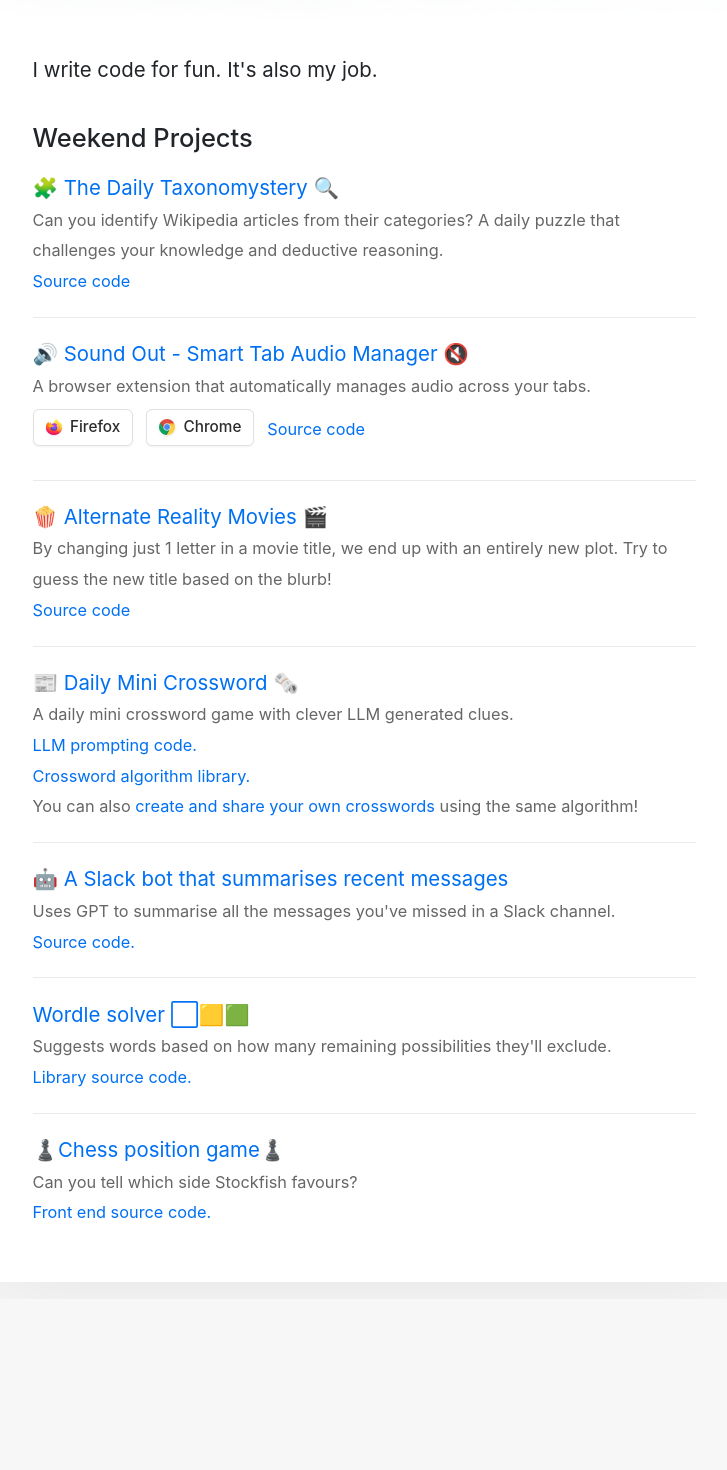
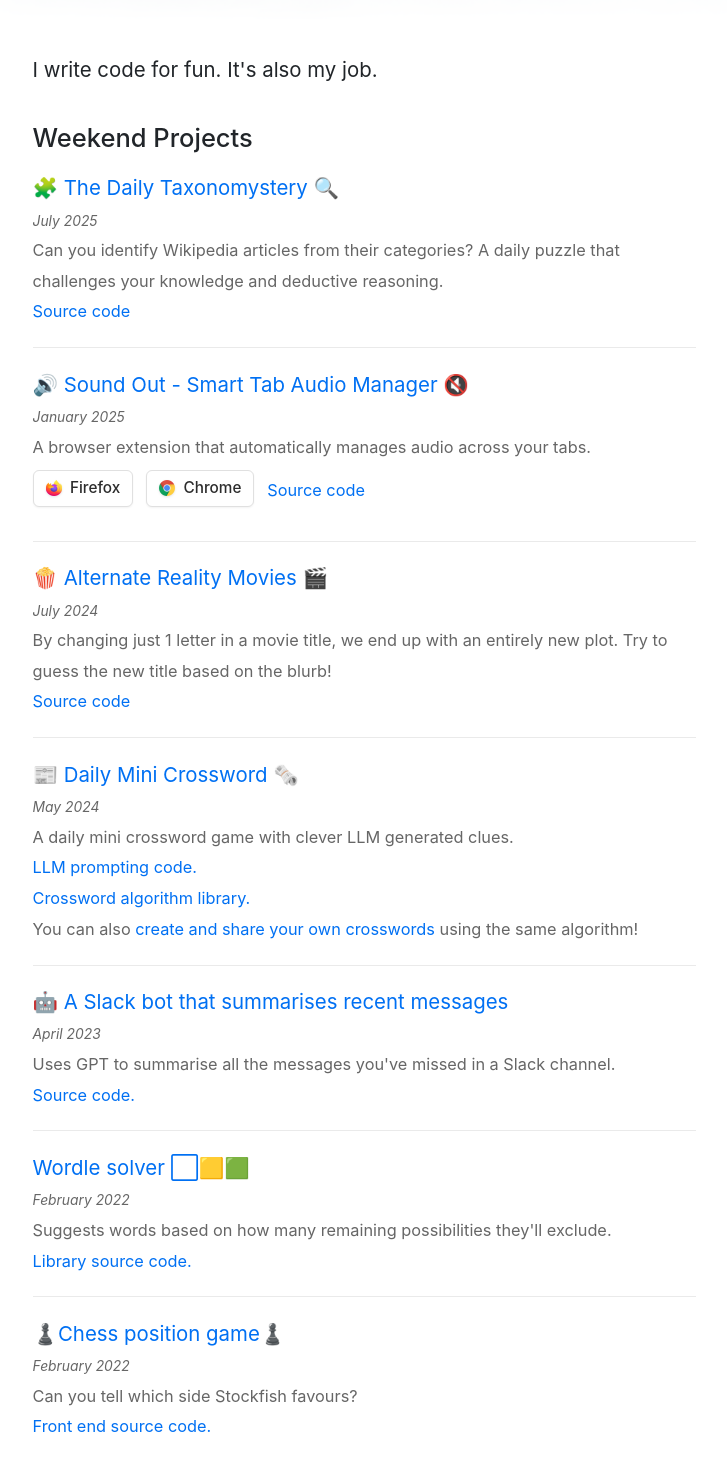
Before and after one commit to robbiebowman/nextjs-blog, a Next.js app: page / in a window 1280 px wide. Shown: the part 208-1678 px from the top of the page, without its empty margins (276-1003 px from the left). Before the commit the page ends 1507 px from the top, so only its background shows below. Built offline with nearby package versions, Linux system fonts and the light colour scheme.

Commit message:
Add dates

```diff
--- a/pages/index.js
+++ b/pages/index.js
@@ -33,6 +33,8 @@
               </Link>
               <br />
               <small className={utilStyles.lightText}>
+                <span style={{ fontStyle: 'italic', color: '#666', fontSize: '0.85em' }}>July 2025</span>
+                <br />
                 Can you identify Wikipedia articles from their categories? A daily puzzle that challenges your knowledge and deductive reasoning.
                 <br />
                 <Link href="https://github.com/robbiebowman/taxonomystery">Source code</Link>
@@ -44,6 +46,8 @@
               </Link>
               <br />
               <small className={utilStyles.lightText}>
+                <span style={{ fontStyle: 'italic', color: '#666', fontSize: '0.85em' }}>January 2025</span>
+                <br />
                 A browser extension that automatically manages audio across your tabs.
                 <br/>
                 <a href="https://addons.mozilla.org/firefox/addon/sound-out" className={utilStyles.storeButton}>
@@ -75,6 +79,8 @@
               </Link>
               <br />
               <small className={utilStyles.lightText}>
+                <span style={{ fontStyle: 'italic', color: '#666', fontSize: '0.85em' }}>July 2024</span>
+                <br />
                 By changing just 1 letter in a movie title, we end up with an entirely new plot.
                 Try to guess the new title based on the blurb!
                 <br />
@@ -87,6 +93,8 @@
               </Link>
               <br />
               <small className={utilStyles.lightText}>
+                <span style={{ fontStyle: 'italic', color: '#666', fontSize: '0.85em' }}>May 2024</span>
+                <br />
                 A daily mini crossword game with clever LLM generated clues.
                 <br />
                 <Link href="https://github.com/robbiebowman/personal-api/blob/master/src/main/kotlin/com/robbiebowman/personalapi/MiniCrosswordController.kt">LLM prompting code.</Link>
@@ -102,6 +110,8 @@
               </Link>
               <br />
               <small className={utilStyles.lightText}>
+                <span style={{ fontStyle: 'italic', color: '#666', fontSize: '0.85em' }}>April 2023</span>
+                <br />
                 Uses GPT to summarise all the messages you've missed in a Slack channel.
                 <br />
                 <Link href="https://github.com/robbiebowman/personal-api/blob/master/src/main/kotlin/com/robbiebowman/personalapi/service/SlackSummaryService.kt">Source code.</Link>
@@ -113,6 +123,8 @@
               </Link>
               <br />
               <small className={utilStyles.lightText}>
+                <span style={{ fontStyle: 'italic', color: '#666', fontSize: '0.85em' }}>February 2022</span>
+                <br />
                 Suggests words based on how many remaining possibilities they'll exclude.
                 <br />
                 <Link href="https://github.com/robbiebowman/WordleSolver">Library source code.</Link>
@@ -124,6 +136,8 @@
               </Link>
               <br />
               <small className={utilStyles.lightText}>
+                <span style={{ fontStyle: 'italic', color: '#666', fontSize: '0.85em' }}>February 2022</span>
+                <br />
                 Can you tell which side Stockfish favours?
                 <br />
                 <Link href="https://github.com/robbiebowman/nextjs-blog/tree/main/components/chess">Front end source code.</Link>
```
